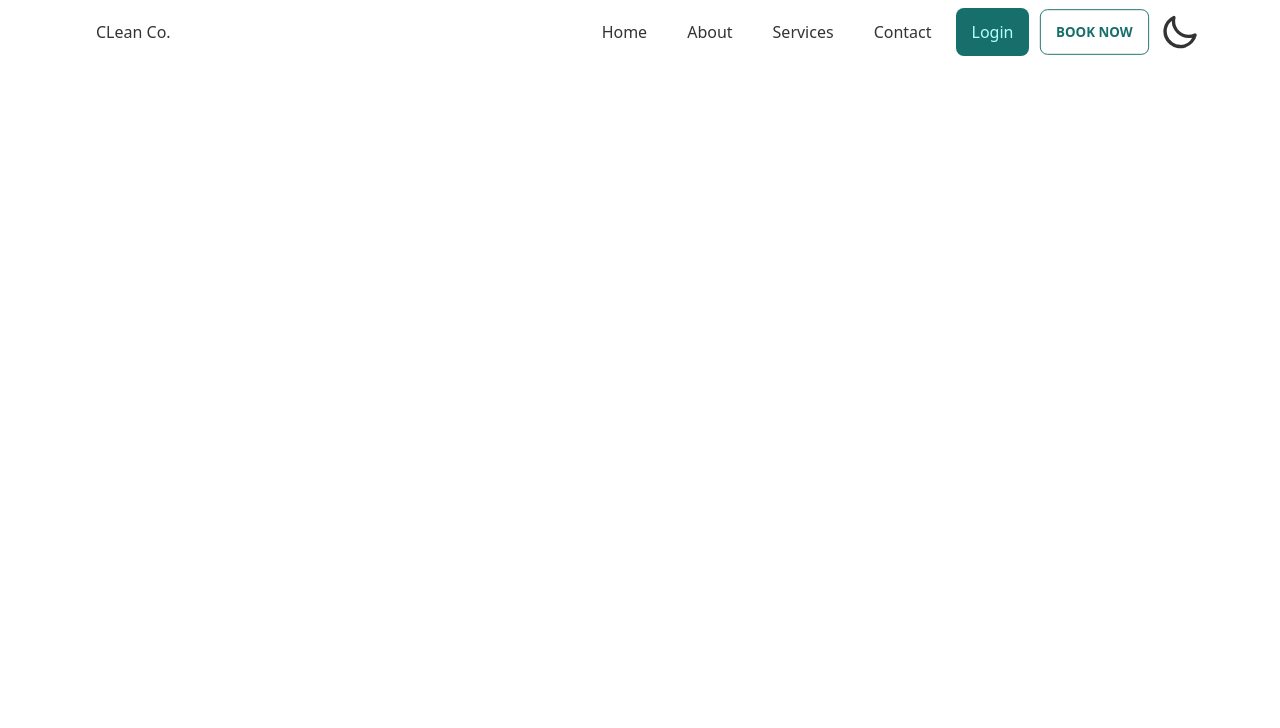
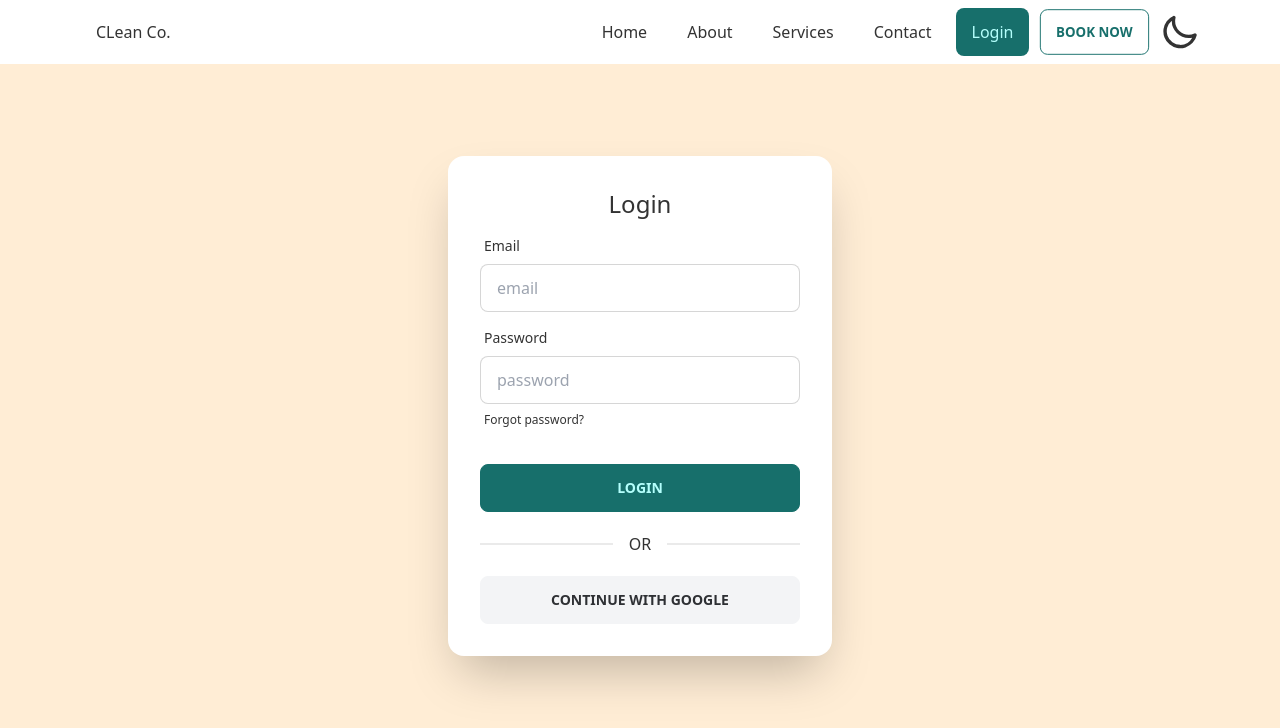
Before and after one commit to NayimHossen2020/cleaning-service-client, a React (Create React App) app: page /login in a window 1280 px wide. Shown: the top 728 px of the page. Built offline with nearby package versions, Linux system fonts and the light colour scheme.

Commit message:
require auth and login page implemented

```diff
--- a/src/App.js
+++ b/src/App.js
@@ -4,6 +4,8 @@ import { Route, Routes } from 'react-router-dom';
 import publicRoute from './Routes/publicRoute';
 import AOS from 'aos';
 import 'aos/dist/aos.css';
+import RequireAuth from './Authentication/RequireAuth';
+import privateRoutes from './Routes/privateRoutes';
 
 function App() {
   useEffect(() => {
@@ -17,6 +19,11 @@ function App() {
           {
             publicRoute.map(({ path, Component }) => <Route path={path} element={<Component />}></Route>)
           }
+          <Route element={<RequireAuth />}>
+            {
+              privateRoutes.map(({ path, Component }) => <Route path={path} element={<Component />}></Route>)
+            }
+          </Route>
         </Routes>
       </Navbar>
     </div>
--- /dev/null
+++ b/src/Authentication/RequireAuth.js
@@ -0,0 +1,14 @@
+import React from 'react';
+import { Navigate, Outlet, useLocation } from 'react-router-dom';
+
+const RequireAuth = ({ children }) => {
+    const location = useLocation();
+    const user = false;
+
+    if (!user) {
+        return <Navigate to='/login' state={{ from: location }} replace />
+    }
+    return <Outlet />;
+};
+
+export default RequireAuth;
--- a/src/Pages/Login.js
+++ b/src/Pages/Login.js
@@ -1,9 +1,34 @@
 import React from 'react';
+import { Link } from 'react-router-dom';
 
 const Login = () => {
     return (
-        <div>
-            <h1>This is login</h1>
+        <div className='h-screen bg-accent flex justify-center items-center mt-3'>
+            <div class="card flex-shrink-0 w-full max-w-sm shadow-2xl bg-base-100">
+                <div class="card-body">
+                    <h1 className='text-center text-2xl'>Login</h1>
+                    <div class="form-control">
+                        <label class="label">
+                            <span class="label-text">Email</span>
+                        </label>
+                        <input type="text" placeholder="email" class="input input-bordered" />
+                    </div>
+                    <div class="form-control">
+                        <label class="label">
+                            <span class="label-text">Password</span>
+                        </label>
+                        <input type="text" placeholder="password" class="input input-bordered" />
+                        <label class="label">
+                            <Link to="" class="label-text-alt link link-hover">Forgot password?</Link>
+                        </label>
+                    </div>
+                    <div class="form-control mt-5">
+                        <button class="btn btn-primary">Login</button>
+                    </div>
+                    <div class="divider">OR</div>
+                    <button className='btn btn-glass hover:btn-primary'>Continue With google</button>
+                </div>
+            </div>
         </div>
     );
 };
--- /dev/null
+++ b/src/Routes/privateRoutes.js
@@ -0,0 +1,7 @@
+import Services from '../Pages/Services';
+
+const privateRoutes = [
+    { path: "/services", name: "Services", Component: Services }
+];
+
+export default privateRoutes;
--- a/src/Routes/publicRoute.js
+++ b/src/Routes/publicRoute.js
@@ -1,6 +1,5 @@
 import Home from '../Pages/Home/Home';
 import About from '../Pages/About';
-import Services from '../Pages/Services';
 import Contact from '../Pages/Contact';
 import Login from '../Pages/Login';
 
@@ -8,7 +7,6 @@ const publicRoute = [
     { path: "/", name: "Home", Component: Home },
     { path: "/home", name: "Home", Component: Home },
     { path: "/about", name: "About", Component: About },
-    { path: "/services", name: "Services", Component: Services },
     { path: "/contact", name: "Contact", Component: Contact },
     { path: "/login", name: "Login", Component: Login }
 ];
--- a/src/Shared/Navbar.js
+++ b/src/Shared/Navbar.js
@@ -1,9 +1,10 @@
-import React from 'react';
+import React, { useState } from 'react';
 import { Link, NavLink } from 'react-router-dom';
 
 const Navbar = ({ children }) => {
+    const [dark, setDark] = useState(false);
     return (
-        <div className="drawer drawer-end">
+        <div className="drawer drawer-end" data-theme={dark ? "dark" : "light"}>
             <input id="my-drawer-3" type="checkbox" className="drawer-toggle" />
             <div className="drawer-content flex flex-col">
                 <div className="w-full navbar bg-base-100 lg:px-20 fixed top-0 z-50">
@@ -31,7 +32,7 @@ const Navbar = ({ children }) => {
                             </li>
 
                             <label className="swap swap-rotate">
-                                <input type="checkbox" data-toggle-theme="dark,light" />
+                                <input type="checkbox" onClick={() => setDark(!dark)} />
                                 <svg className="swap-on fill-current w-10 h-10" xmlns="http://www.w3.org/2000/svg" viewBox="0 0 24 24"><path d="M5.64,17l-.71.71a1,1,0,0,0,0,1.41,1,1,0,0,0,1.41,0l.71-.71A1,1,0,0,0,5.64,17ZM5,12a1,1,0,0,0-1-1H3a1,1,0,0,0,0,2H4A1,1,0,0,0,5,12Zm7-7a1,1,0,0,0,1-1V3a1,1,0,0,0-2,0V4A1,1,0,0,0,12,5ZM5.64,7.05a1,1,0,0,0,.7.29,1,1,0,0,0,.71-.29,1,1,0,0,0,0-1.41l-.71-.71A1,1,0,0,0,4.93,6.34Zm12,.29a1,1,0,0,0,.7-.29l.71-.71a1,1,0,1,0-1.41-1.41L17,5.64a1,1,0,0,0,0,1.41A1,1,0,0,0,17.66,7.34ZM21,11H20a1,1,0,0,0,0,2h1a1,1,0,0,0,0-2Zm-9,8a1,1,0,0,0-1,1v1a1,1,0,0,0,2,0V20A1,1,0,0,0,12,19ZM18.36,17A1,1,0,0,0,17,18.36l.71.71a1,1,0,0,0,1.41,0,1,1,0,0,0,0-1.41ZM12,6.5A5.5,5.5,0,1,0,17.5,12,5.51,5.51,0,0,0,12,6.5Zm0,9A3.5,3.5,0,1,1,15.5,12,3.5,3.5,0,0,1,12,15.5Z" /></svg>
                                 <svg className="swap-off fill-current w-10 h-10" xmlns="http://www.w3.org/2000/svg" viewBox="0 0 24 24"><path d="M21.64,13a1,1,0,0,0-1.05-.14,8.05,8.05,0,0,1-3.37.73A8.15,8.15,0,0,1,9.08,5.49a8.59,8.59,0,0,1,.25-2A1,1,0,0,0,8,2.36,10.14,10.14,0,1,0,22,14.05,1,1,0,0,0,21.64,13Zm-9.5,6.69A8.14,8.14,0,0,1,7.08,5.22v.27A10.15,10.15,0,0,0,17.22,15.63a9.79,9.79,0,0,0,2.1-.22A8.11,8.11,0,0,1,12.14,19.73Z" /></svg>
                             </label>
@@ -42,12 +43,21 @@ const Navbar = ({ children }) => {
             </div>
             <div className="drawer-side">
                 <label htmlFor="my-drawer-3" className="drawer-overlay"></label>
-                <ul className="menu p-4 overflow-y-auto w-80 bg-base-100">
+                <ul className="menu p-4 overflow-y-auto sm:w-[70%] bg-base-100">
                     <li><NavLink className='rounded-lg' to="home">Home</NavLink></li>
                     <li><NavLink className='rounded-lg' to="about">About</NavLink></li>
                     <li><NavLink className='rounded-lg' to="services">Services</NavLink></li>
                     <li><NavLink className='rounded-lg' to="contact">Contact</NavLink></li>
                     <li><NavLink className='rounded-lg' to="login">Login</NavLink></li>
+                    <div tabindex="0" class="collapse collapse-arrow border border-base-300 bg-base-100 rounded-box">
+                        <div class="collapse-title text-xl font-medium">
+                            Book Now
+                        </div>
+                        <div class="collapse-content">
+                            <li><Link to="">Item 1</Link></li>
+                            <li><Link to="">Item 2</Link></li>
+                        </div>
+                    </div>
                 </ul>
             </div>
         </div>
```
